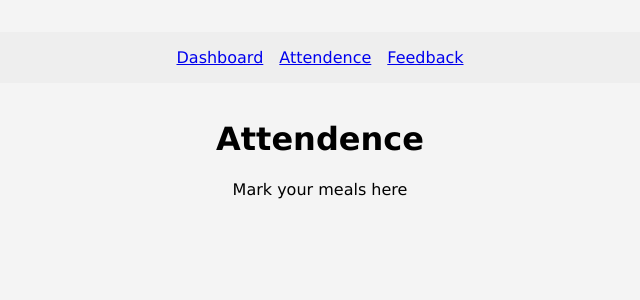
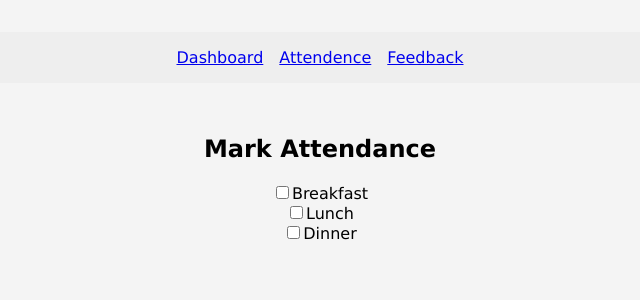
Before and after one commit to Sakshi-1009/Mess-Management-System, a React (Vite) app: page /attendence in a window 1280 px wide. Shown: the top 300 px of the page, without its empty margins (320-960 px from the left). Built offline with nearby package versions, Linux system fonts and the light colour scheme.

Commit message:
Add Context API and Attendance form with validation

```diff
--- /dev/null
+++ b/src/context/AppContext.jsx
@@ -0,0 +1,29 @@
+import { createContext, useContext, useState } from 'react';
+
+// 1. Create the context
+const AppContext = createContext();
+
+// 2. Create a provider component
+export const AppProvider = ({ children }) => {
+  const [attendance, setAttendance] = useState({
+    breakfast: false,
+    lunch: false,
+    dinner: false,
+  });
+
+  const markAttendance = (meal, value) => {
+    setAttendance((prev) => ({
+      ...prev,
+      [meal]: value,
+    }));
+  };
+
+  return (
+    <AppContext.Provider value={{ attendance, markAttendance }}>
+      {children}
+    </AppContext.Provider>
+  );
+};
+
+// 3. Custom hook to use context easily
+export const useAppContext = () => useContext(AppContext);
--- a/src/main.jsx
+++ b/src/main.jsx
@@ -5,11 +5,14 @@ import { BrowserRouter } from 'react-router-dom'
 // import './index.css'
 import './styles/global.css'
 import App from './App.jsx'
+import { AppProvider } from './context/AppContext.jsx';
 
 ReactDOM.createRoot(document.getElementById('root')).render(
   <React.StrictMode>
     <BrowserRouter>
-      <App />
+      <AppProvider>
+        <App />
+      </AppProvider>
     </BrowserRouter>
   </React.StrictMode>
 );
--- a/src/pages/Attendence.jsx
+++ b/src/pages/Attendence.jsx
@@ -1,12 +1,38 @@
 import React from 'react'
+import { useAppContext } from '../context/AppContext';
 
-export default function Attendence() {
-    return(
-        <>
-           <div style={{padding: '1rem'}}>
-            <h1>Attendence</h1>
-            <p>Mark your meals here</p>
-           </div>
-        </>
-    )
+export default function Attendance() {
+  const { attendance, markAttendance } = useAppContext();
+
+  return (
+    <div style={{ padding: '2rem' }}>
+      <h2>Mark Attendance</h2>
+      <label>
+        <input
+          type="checkbox"
+          checked={attendance.breakfast}
+          onChange={(e) => markAttendance('breakfast', e.target.checked)}
+        />
+        Breakfast
+      </label>
+      <br />
+      <label>
+        <input
+          type="checkbox"
+          checked={attendance.lunch}
+          onChange={(e) => markAttendance('lunch', e.target.checked)}
+        />
+        Lunch
+      </label>
+      <br />
+      <label>
+        <input
+          type="checkbox"
+          checked={attendance.dinner}
+          onChange={(e) => markAttendance('dinner', e.target.checked)}
+        />
+        Dinner
+      </label>
+    </div>
+  );
 }
```
